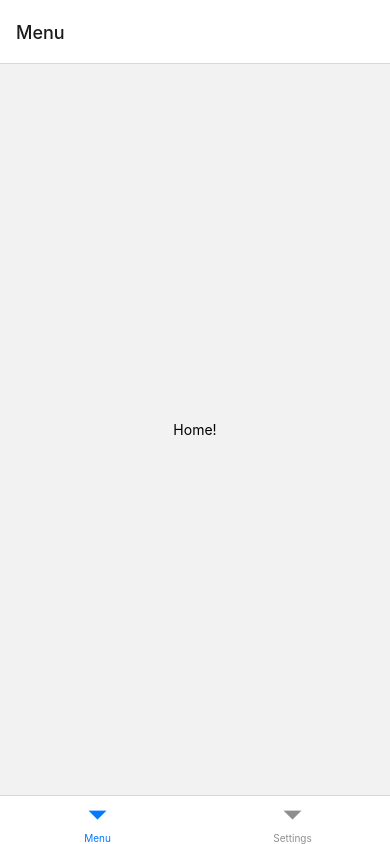
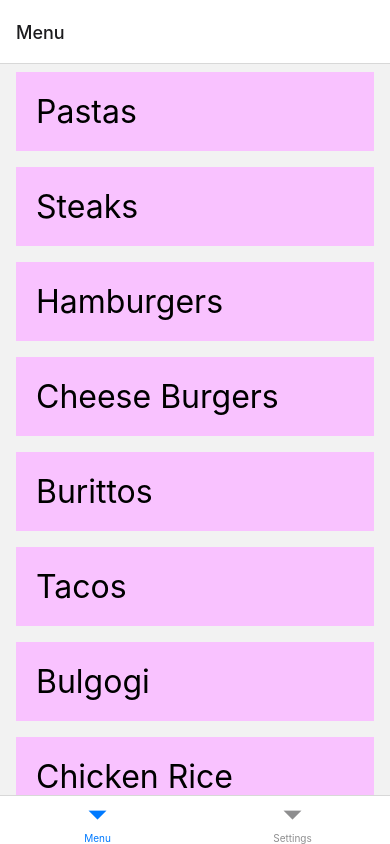
Before and after one commit to tedmcguiggan/HackaKitty, a React Native app: screen / in a window 390 px wide. Built offline with nearby package versions, Linux system fonts and the light colour scheme.

Commit message:
Update App.js

```diff
--- a/App.js
+++ b/App.js
@@ -1,13 +1,94 @@
-import * as React from 'react';
-import { Text, View } from 'react-native';
+import React, { useState } from "react";
+import { FlatList, SafeAreaView, StatusBar, StyleSheet, Text, TouchableOpacity, View} from "react-native";
 import { NavigationContainer } from '@react-navigation/native';
 import { createBottomTabNavigator } from '@react-navigation/bottom-tabs';
 
-function HomeScreen() {
+const DATA = [
+  {
+    id: 1,
+    title: 'Pastas',
+  },
+  {
+    id: 2,
+    title: 'Steaks',
+  },
+  {
+    id: 3,
+    title: 'Hamburgers',
+  },
+  {
+    id: 4,
+    title: 'Cheese Burgers',
+  },
+  {
+    id: 5,
+    title: 'Burittos',
+  },
+  {
+    id: 6,
+    title: 'Tacos',
+  },
+  {
+    id: 7,
+    title: 'Bulgogi',
+  },
+  {
+    id: 8,
+    title: 'Chicken Rice',
+  },
+  {
+    id: 9,
+    title: 'Tandoori',
+  },
+  {
+    id: 10,
+    title: 'Cheese Naan',
+  },
+];
+
+function Item({ id, title, selected, onSelect }) {
   return (
-    <View style={{ flex: 1, justifyContent: 'center', alignItems: 'center' }}>
-      <Text>Home!</Text>
-    </View>
+    <TouchableOpacity
+      onPress={() => onSelect(id)}
+      style={[
+        styles.item,
+        { backgroundColor: selected ? '#6e3b6e' : '#f9c2ff' },
+      ]}
+    >
+      <Text style={styles.title}>{title}</Text>
+    </TouchableOpacity>
+  );
+}
+
+function HomeScreen () {
+  const [selected, setSelected] = React.useState(new Map());
+
+  const onSelect = React.useCallback(
+    id => {
+      const newSelected = new Map(selected);
+      newSelected.set(id, !selected.get(id));
+
+      setSelected(newSelected);
+    },
+    [selected],
+  );
+
+  return (
+    <SafeAreaView style={styles.container}>
+      <FlatList
+        data={DATA}
+        renderItem={({ item }) => (
+          <Item
+            id={item.id}
+            title={item.title}
+            selected={!!selected.get(item.id)}
+            onSelect={onSelect}
+          />
+        )}
+        keyExtractor={item => item.id}
+        extraData={selected}
+      />
+    </SafeAreaView>
   );
 }
 
@@ -21,7 +102,8 @@ function SettingsScreen() {
 
 const Tab = createBottomTabNavigator();
 
-export default function App() {
+export default class App extends React.Component {
+  render() {
     return (
       <NavigationContainer>
         <Tab.Navigator>
@@ -31,3 +113,20 @@ export default function App() {
       </NavigationContainer>
     );
   }
+
+}
+
+const styles = StyleSheet.create({
+  container: {
+    flex: 1,
+    marginTop: StatusBar.currentHeight || 0,
+  },
+  item: {
+    padding: 20,
+    marginVertical: 8,
+    marginHorizontal: 16,
+  },
+  title: {
+    fontSize: 32,
+  },
+});
```
Lines whose indentation alone changed are shown as unchanged.
